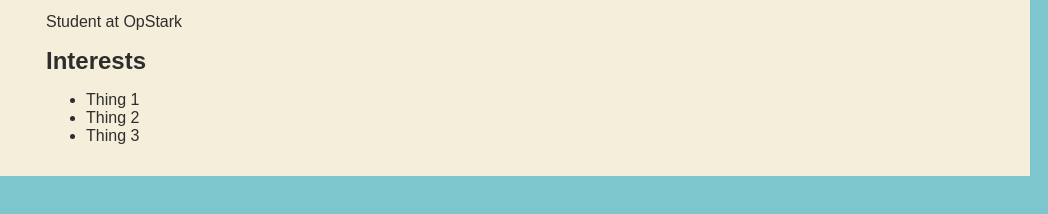
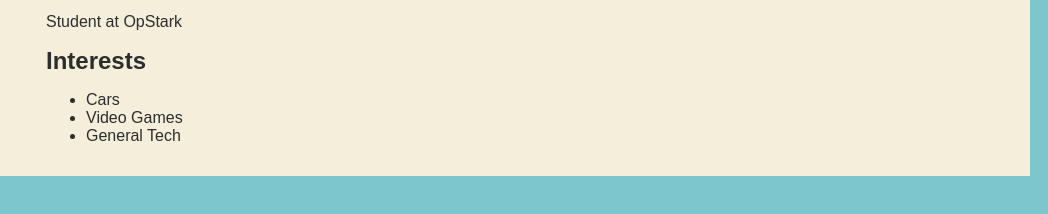
Before and after one commit to HMcG33/HMcG33.github.io, a plain HTML site: page index.html in a window 1280 px wide. Shown: the part 154-368 px from the top of the page, 232-1280 px from the left. Drawn offline with Linux system fonts and the light colour scheme.

Commit message:
A basic website

```diff
--- a/index.html
+++ b/index.html
@@ -84,9 +84,9 @@
                    <section class="interest">
                       <header>Interests</header>
                       <ul>
-                         <li>Thing 1</li>
-                         <li>Thing 2</li>
-                         <li>Thing 3</li>
+                         <li>Cars</li>
+                         <li>Video Games</li>
+                         <li>General Tech</li>
                       </ul>
                    </section>
                </div>
```
